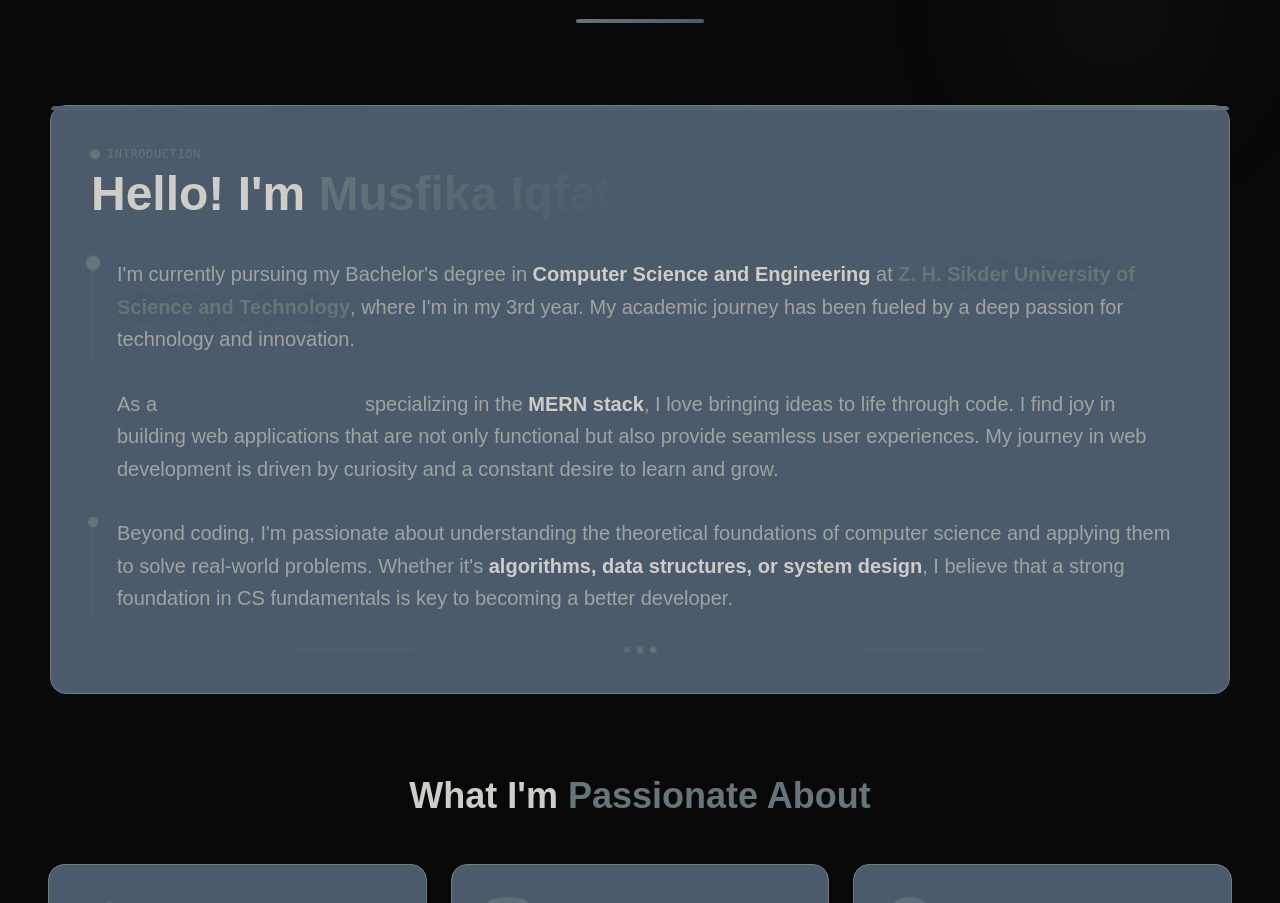
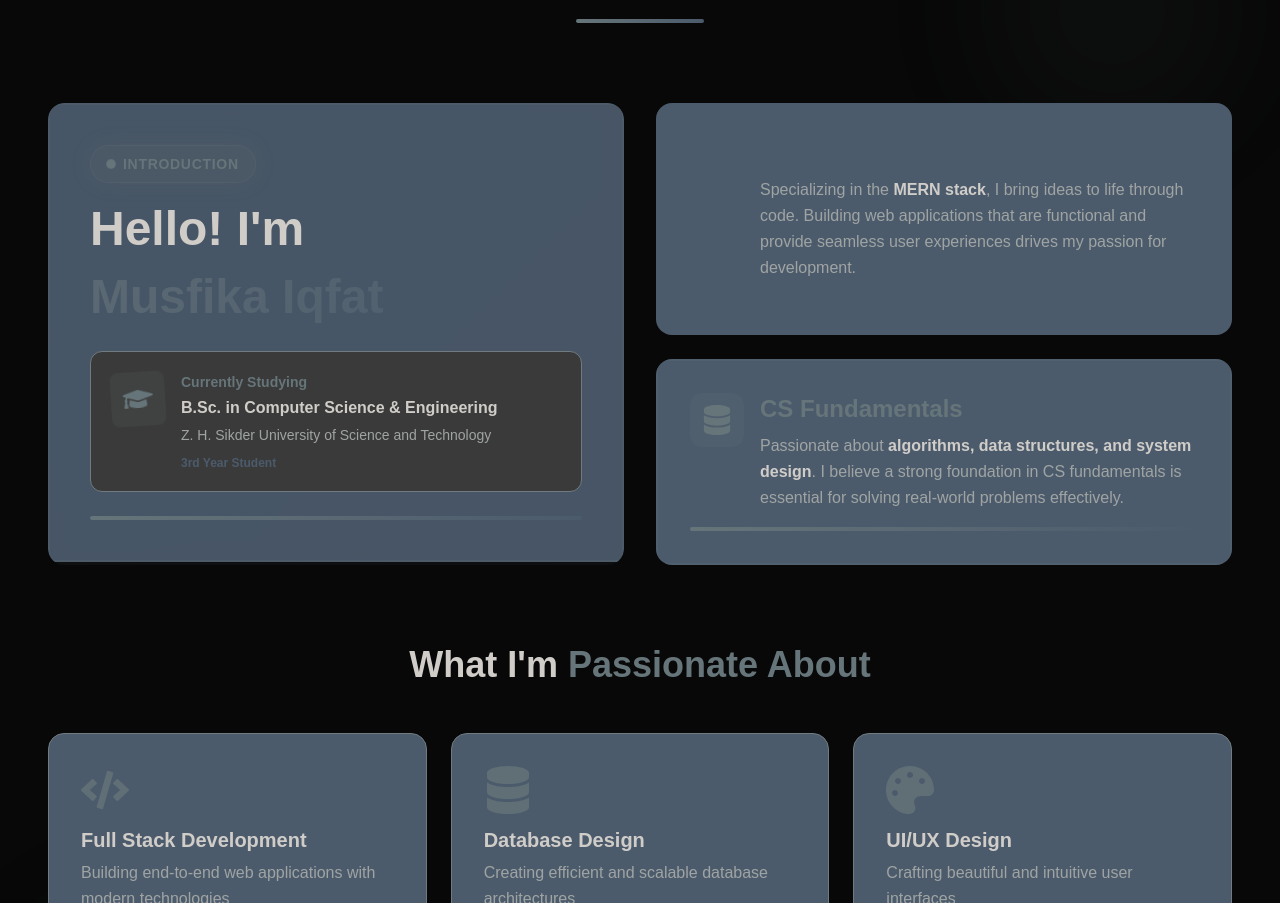
Before and after one commit to musfika21/portfolio, a React (Vite) app: page / in a window 1280 px wide. Shown: the part 997-1900 px from the top of the page. Built offline with nearby package versions, Linux system fonts and the light colour scheme.

Commit message:
changed content

```diff
--- a/src/components/About.jsx
+++ b/src/components/About.jsx
@@ -171,94 +171,91 @@ const About = () => {
         </motion.div>
 
         {/* Main content about me */}
-        <motion.div variants={itemVariants} className="space-y-5 xs:space-y-6 sm:space-y-7 md:space-y-8 w-full">
-          {/* Texts */}
+        <motion.div variants={itemVariants} className="w-full">
           <div className="w-full xs:w-11/12 mx-auto">
-            <div
-              className="relative overflow-hidden group"
+            {/* Modern Grid Layout */}
+            <div className="grid grid-cols-1 lg:grid-cols-2 gap-4 xs:gap-5 sm:gap-6 md:gap-7 lg:gap-8">
+              {/* Left Column - Introduction Card */}
+              <motion.div
+                className="relative overflow-hidden group rounded-2xl"
+                initial={{ opacity: 0, x: -30 }}
+                animate={inView ? { opacity: 1, x: 0 } : { opacity: 0, x: -30 }}
+                transition={{ delay: 0.3, duration: 0.6 }}
               >
-              {/* Animated border gradient */}
+                {/* Animated Background */}
                 <motion.div
-                className="absolute inset-0 rounded-xl sm:rounded-2xl opacity-0 group-hover:opacity-100 transition-opacity duration-500"
+                  className="absolute inset-0"
                   style={{
-                  background: `linear-gradient(135deg, ${colors.accent.primary}40, ${colors.accent.secondary}40, ${colors.accent.primary}40)`,
-                  backgroundSize: '200% 200%',
+                    background: `linear-gradient(135deg, ${colors.accent.primary}15, ${colors.accent.secondary}15)`,
                   }}
                   animate={{
-                  backgroundPosition: ['0% 0%', '100% 100%', '0% 0%'],
+                    backgroundPosition: ['0% 0%', '100% 100%'],
                   }}
                   transition={{
-                  duration: 5,
+                    duration: 10,
                     repeat: Infinity,
-                  ease: "linear",
+                    repeatType: "reverse",
                   }}
                 />
 
-              {/* Content card */}
                 <div
-                className="relative p-5 xs:p-6 sm:p-7 md:p-8 lg:p-10 rounded-xl sm:rounded-2xl backdrop-blur-sm m-[2px]"
+                  className="relative p-6 xs:p-7 sm:p-8 md:p-9 lg:p-10 backdrop-blur-sm"
                   style={{
-                  backgroundColor: colors.bg.card,
-                  border: `1px solid ${colors.accent.border}`,
-                  boxShadow: `0 8px 32px ${colors.accent.primary}10`,
+                    backgroundColor: colors.bg.card + 'F0',
+                    border: `2px solid ${colors.accent.primary}30`,
                   }}
                 >
-                {/* Top accent bar with animation */}
+                  {/* Header */}
+                  <div className="mb-6">
                     <motion.div
-                  className="absolute top-0 left-0 right-0 h-1 rounded-t-xl sm:rounded-t-2xl"
+                      className="inline-flex items-center gap-2 px-4 py-2 rounded-full mb-4"
                       style={{
-                    background: `linear-gradient(90deg, ${colors.accent.primary}, ${colors.accent.secondary}, ${colors.accent.primary})`,
-                    backgroundSize: '200% 100%',
+                        backgroundColor: colors.accent.primary + '20',
+                        border: `1px solid ${colors.accent.primary}40`,
                       }}
                       animate={{
-                    backgroundPosition: ['0% 0%', '100% 0%', '0% 0%'],
-                  }}
-                  transition={{
-                    duration: 3,
-                    repeat: Infinity,
-                    ease: "linear",
-                  }}
-                />
-
-                {/* Greeting with typing effect style */}
-                <motion.div
-                  className="mb-6 xs:mb-7 sm:mb-8 md:mb-10 relative"
-                  initial={{ opacity: 0, x: -20 }}
-                  animate={inView ? { opacity: 1, x: 0 } : { opacity: 0, x: -20 }}
-                  transition={{ delay: 0.3, duration: 0.6 }}
-                >
-                  <div className="flex items-center gap-2 mb-2">
-                    <motion.div
-                      className="w-2 h-2 rounded-full"
-                      style={{ backgroundColor: colors.accent.primary }}
-                      animate={{
-                        scale: [1, 1.3, 1],
-                        opacity: [0.5, 1, 0.5],
+                        boxShadow: [
+                          `0 0 20px ${colors.accent.primary}30`,
+                          `0 0 30px ${colors.accent.primary}50`,
+                          `0 0 20px ${colors.accent.primary}30`,
+                        ],
                       }}
                       transition={{
                         duration: 2,
                         repeat: Infinity,
                       }}
+                    >
+                      <motion.div
+                        className="w-2 h-2 rounded-full"
+                        style={{ backgroundColor: colors.accent.primary }}
+                        animate={{
+                          scale: [1, 1.5, 1],
+                        }}
+                        transition={{
+                          duration: 1.5,
+                          repeat: Infinity,
+                        }}
                       />
                       <span
-                      className="text-xs xs:text-sm font-mono tracking-wider uppercase"
+                        className="text-xs sm:text-sm font-semibold tracking-wider uppercase"
                         style={{ color: colors.accent.primary }}
                       >
                         Introduction
                       </span>
-                  </div>
+                    </motion.div>
+
                     <h3
-                    className="text-xl xs:text-2xl sm:text-3xl md:text-4xl lg:text-5xl font-bold"
+                      className="text-2xl xs:text-3xl sm:text-4xl md:text-5xl font-bold leading-tight"
                       style={{ color: colors.text.primary }}
                     >
                       Hello! I'm{" "}
                       <motion.span
+                        className="block mt-2"
                         style={{
-                        color: colors.accent.primary,
                           background: `linear-gradient(135deg, ${colors.accent.primary}, ${colors.accent.secondary})`,
                           WebkitBackgroundClip: 'text',
                           WebkitTextFillColor: 'transparent',
-                        backgroundClip: 'text',
+                          backgroundSize: '200% 200%',
                         }}
                         animate={{
                           backgroundPosition: ['0% 50%', '100% 50%', '0% 50%'],
@@ -266,157 +263,213 @@ const About = () => {
                         transition={{
                           duration: 5,
                           repeat: Infinity,
-                        ease: "linear",
                         }}
                       >
                         Musfika Iqfat
                       </motion.span>
                     </h3>
-                </motion.div>
+                  </div>
 
-                {/* Content sections with better spacing and icons */}
-                <div className="space-y-5 xs:space-y-6 sm:space-y-7 md:space-y-8">
-                  {/* Section 1 */}
+                  {/* Education Badge */}
                   <motion.div
-                    className="relative pl-4 xs:pl-5 sm:pl-6 border-l-2"
-                    style={{ borderColor: colors.accent.primary + '40' }}
-                    initial={{ opacity: 0, x: -20 }}
-                    animate={inView ? { opacity: 1, x: 0 } : { opacity: 0, x: -20 }}
-                    transition={{ delay: 0.5, duration: 0.6 }}
+                    className="p-5 rounded-xl mb-6"
+                    style={{
+                      backgroundColor: colors.bg.secondary,
+                      border: `1px solid ${colors.accent.border}`,
+                    }}
+                    whileHover={{ scale: 1.02 }}
                   >
+                    <div className="flex items-start gap-4">
                       <motion.div
-                      className="absolute left-[-5px] top-0 w-2.5 h-2.5 rounded-full"
-                      style={{ backgroundColor: colors.accent.primary }}
+                        className="p-3 rounded-lg"
+                        style={{
+                          backgroundColor: colors.accent.primary + '20',
+                        }}
                         animate={{
-                        scale: [1, 1.5, 1],
-                        boxShadow: [`0 0 0 0 ${colors.accent.primary}40`, `0 0 0 6px ${colors.accent.primary}00`, `0 0 0 0 ${colors.accent.primary}40`],
+                          rotate: [0, 5, -5, 0],
                         }}
                         transition={{
-                        duration: 2,
-                        repeat: Infinity,
-                      }}
-                    />
-                    <p
-                      className="text-sm xs:text-base sm:text-lg md:text-xl leading-relaxed"
-                      style={{ color: colors.text.secondary }}
-                    >
-                      I'm currently pursuing my Bachelor's degree in <span style={{ color: colors.text.primary, fontWeight: 600 }}>Computer Science and Engineering</span> at{" "}
-                      <span style={{
-                        color: colors.accent.primary,
-                        fontWeight: 700,
-                        textShadow: `0 0 20px ${colors.accent.primary}30`,
-                      }}>
-                        Z. H. Sikder University of Science and Technology
-                      </span>, where I'm in my 3rd year. My academic journey has been fueled by a deep passion for technology and innovation.
-                    </p>
-                  </motion.div>
-
-                  {/* Section 2 */}
-                  <motion.div
-                    className="relative pl-4 xs:pl-5 sm:pl-6 border-l-2"
-                    style={{ borderColor: colors.accent.secondary + '40' }}
-                    initial={{ opacity: 0, x: -20 }}
-                    animate={inView ? { opacity: 1, x: 0 } : { opacity: 0, x: -20 }}
-                    transition={{ delay: 0.7, duration: 0.6 }}
-                  >
-                    <motion.div
-                      className="absolute left-[-5px] top-0 w-2.5 h-2.5 rounded-full"
-                      style={{ backgroundColor: colors.accent.secondary }}
-                      animate={{
-                        scale: [1, 1.5, 1],
-                        boxShadow: [`0 0 0 0 ${colors.accent.secondary}40`, `0 0 0 6px ${colors.accent.secondary}00`, `0 0 0 0 ${colors.accent.secondary}40`],
-                      }}
-                      transition={{
-                        duration: 2,
-                        repeat: Infinity,
-                        delay: 0.5,
-                      }}
-                    />
-                    <p
-                      className="text-sm xs:text-base sm:text-lg md:text-xl leading-relaxed"
-                      style={{ color: colors.text.secondary }}
-                    >
-                      As a <span style={{ color: colors.accent.secondary, fontWeight: 700 }}>Full Stack Developer</span> specializing in the{" "}
-                      <span style={{ color: colors.text.primary, fontWeight: 600 }}>MERN stack</span>, I love bringing ideas to life through code. I find joy in building web applications that are not only functional but also provide seamless user experiences. My journey in web development is driven by curiosity and a constant desire to learn and grow.
-                    </p>
-                  </motion.div>
-
-                  {/* Section 3 */}
-                  <motion.div
-                    className="relative pl-4 xs:pl-5 sm:pl-6 border-l-2"
-                    style={{ borderColor: colors.accent.primary + '40' }}
-                    initial={{ opacity: 0, x: -20 }}
-                    animate={inView ? { opacity: 1, x: 0 } : { opacity: 0, x: -20 }}
-                    transition={{ delay: 0.9, duration: 0.6 }}
-                  >
-                    <motion.div
-                      className="absolute left-[-5px] top-0 w-2.5 h-2.5 rounded-full"
-                      style={{ backgroundColor: colors.accent.primary }}
-                      animate={{
-                        scale: [1, 1.5, 1],
-                        boxShadow: [`0 0 0 0 ${colors.accent.primary}40`, `0 0 0 6px ${colors.accent.primary}00`, `0 0 0 0 ${colors.accent.primary}40`],
-                      }}
-                      transition={{
-                        duration: 2,
-                        repeat: Infinity,
-                        delay: 1,
-                      }}
-                    />
-                    <p
-                      className="text-sm xs:text-base sm:text-lg md:text-xl leading-relaxed"
-                      style={{ color: colors.text.secondary }}
-                    >
-                      Beyond coding, I'm passionate about understanding the theoretical foundations of computer science and applying them to solve real-world problems. Whether it's{" "}
-                      <span style={{ color: colors.text.primary, fontWeight: 600 }}>algorithms, data structures, or system design</span>, I believe that a strong foundation in CS fundamentals is key to becoming a better developer.
-                    </p>
-                  </motion.div>
-                </div>
-
-                {/* Bottom decorative element */}
-                <motion.div
-                  className="mt-6 xs:mt-7 sm:mt-8 flex items-center gap-2"
-                  initial={{ opacity: 0, y: 10 }}
-                  animate={inView ? { opacity: 1, y: 0 } : { opacity: 0, y: 10 }}
-                  transition={{ delay: 1.1, duration: 0.6 }}
-                >
-                  <motion.div
-                    className="h-px flex-1 rounded-full"
-                    style={{
-                      background: `linear-gradient(90deg, transparent, ${colors.accent.primary}40, transparent)`,
-                    }}
-                  />
-                  <motion.div
-                    className="flex gap-1.5"
-                    animate={{
-                      scale: [1, 1.1, 1],
-                    }}
-                    transition={{
-                      duration: 2,
+                          duration: 4,
                           repeat: Infinity,
                         }}
                       >
-                    {[0, 1, 2].map((i) => (
+                        <FaGraduationCap
+                          className="text-2xl sm:text-3xl"
+                          style={{ color: colors.accent.primary }}
+                        />
+                      </motion.div>
+                      <div className="flex-1">
+                        <p
+                          className="text-xs sm:text-sm font-semibold mb-1"
+                          style={{ color: colors.accent.primary }}
+                        >
+                          Currently Studying
+                        </p>
+                        <p
+                          className="text-sm sm:text-base font-bold mb-1"
+                          style={{ color: colors.text.primary }}
+                        >
+                          B.Sc. in Computer Science & Engineering
+                        </p>
+                        <p
+                          className="text-xs sm:text-sm leading-relaxed"
+                          style={{ color: colors.text.secondary }}
+                        >
+                          Z. H. Sikder University of Science and Technology
+                        </p>
+                        <p
+                          className="text-xs mt-2 font-semibold"
+                          style={{ color: colors.accent.secondary }}
+                        >
+                          3rd Year Student
+                        </p>
+                      </div>
+                    </div>
+                  </motion.div>
+
+                  {/* Bottom Decorative Line */}
                   <motion.div
-                        key={i}
-                        className="w-1.5 h-1.5 rounded-full"
-                        style={{ backgroundColor: colors.accent.primary }}
-                        animate={{
-                          opacity: [0.3, 1, 0.3],
+                    className="h-1 rounded-full mt-6"
+                    style={{
+                      background: `linear-gradient(90deg, ${colors.accent.primary}, ${colors.accent.secondary})`,
                     }}
-                        transition={{
-                          duration: 1.5,
-                          repeat: Infinity,
-                          delay: i * 0.2,
+                    initial={{ width: '0%' }}
+                    animate={inView ? { width: '100%' } : { width: '0%' }}
+                    transition={{ delay: 0.8, duration: 1 }}
+                  />
+                </div>
+              </motion.div>
+
+              {/* Right Column - Experience Cards */}
+              <div className="space-y-4 xs:space-y-5 sm:space-y-6">
+                {/* Full Stack Developer Card */}
+                <motion.div
+                  className="relative overflow-hidden rounded-2xl group"
+                  initial={{ opacity: 0, x: 30 }}
+                  animate={inView ? { opacity: 1, x: 0 } : { opacity: 0, x: 30 }}
+                  transition={{ delay: 0.5, duration: 0.6 }}
+                  whileHover={{ scale: 1.02 }}
+                >
+                  <motion.div
+                    className="absolute inset-0 opacity-0 group-hover:opacity-100"
+                    style={{
+                      background: `linear-gradient(135deg, ${colors.accent.secondary}10, ${colors.accent.primary}10)`,
                     }}
+                    transition={{ duration: 0.3 }}
                   />
-                    ))}
+
+                  <div
+                    className="relative p-6 xs:p-7 sm:p-8"
+                    style={{
+                      backgroundColor: colors.bg.card,
+                      border: `2px solid ${colors.accent.secondary}30`,
+                    }}
+                  >
+                    <div className="flex items-start gap-4 mb-4">
+                      <motion.div
+                        className="p-3 rounded-xl"
+                        style={{
+                          backgroundColor: colors.accent.secondary + '20',
+                        }}
+                        whileHover={{ rotate: 360 }}
+                        transition={{ duration: 0.5 }}
+                      >
+                        <FaLaptopCode
+                          className="text-2xl sm:text-3xl"
+                          style={{ color: colors.accent.secondary }}
+                        />
                       </motion.div>
+                      <div className="flex-1">
+                        <h4
+                          className="text-lg sm:text-xl md:text-2xl font-bold mb-2"
+                          style={{ color: colors.accent.secondary }}
+                        >
+                          Full Stack Developer
+                        </h4>
+                        <p
+                          className="text-sm sm:text-base leading-relaxed"
+                          style={{ color: colors.text.secondary }}
+                        >
+                          Specializing in the <span style={{ color: colors.text.primary, fontWeight: 600 }}>MERN stack</span>, I bring ideas to life through code. Building web applications that are functional and provide seamless user experiences drives my passion for development.
+                        </p>
+                      </div>
+                    </div>
+
                     <motion.div
-                    className="h-px flex-1 rounded-full"
+                      className="h-1 rounded-full"
                       style={{
-                      background: `linear-gradient(90deg, transparent, ${colors.accent.primary}40, transparent)`,
+                        background: `linear-gradient(90deg, ${colors.accent.secondary}, transparent)`,
                       }}
+                      initial={{ width: '0%' }}
+                      animate={inView ? { width: '100%' } : { width: '0%' }}
+                      transition={{ delay: 1, duration: 0.8 }}
                     />
+                  </div>
+                </motion.div>
+
+                {/* CS Fundamentals Card */}
+                <motion.div
+                  className="relative overflow-hidden rounded-2xl group"
+                  initial={{ opacity: 0, x: 30 }}
+                  animate={inView ? { opacity: 1, x: 0 } : { opacity: 0, x: 30 }}
+                  transition={{ delay: 0.7, duration: 0.6 }}
+                  whileHover={{ scale: 1.02 }}
+                >
+                  <motion.div
+                    className="absolute inset-0 opacity-0 group-hover:opacity-100"
+                    style={{
+                      background: `linear-gradient(135deg, ${colors.accent.primary}10, ${colors.accent.secondary}10)`,
+                    }}
+                    transition={{ duration: 0.3 }}
+                  />
+
+                  <div
+                    className="relative p-6 xs:p-7 sm:p-8"
+                    style={{
+                      backgroundColor: colors.bg.card,
+                      border: `2px solid ${colors.accent.primary}30`,
+                    }}
+                  >
+                    <div className="flex items-start gap-4 mb-4">
+                      <motion.div
+                        className="p-3 rounded-xl"
+                        style={{
+                          backgroundColor: colors.accent.primary + '20',
+                        }}
+                        whileHover={{ scale: 1.1 }}
+                        transition={{ duration: 0.3 }}
+                      >
+                        <FaDatabase
+                          className="text-2xl sm:text-3xl"
+                          style={{ color: colors.accent.primary }}
+                        />
+                      </motion.div>
+                      <div className="flex-1">
+                        <h4
+                          className="text-lg sm:text-xl md:text-2xl font-bold mb-2"
+                          style={{ color: colors.accent.primary }}
+                        >
+                          CS Fundamentals
+                        </h4>
+                        <p
+                          className="text-sm sm:text-base leading-relaxed"
+                          style={{ color: colors.text.secondary }}
+                        >
+                          Passionate about <span style={{ color: colors.text.primary, fontWeight: 600 }}>algorithms, data structures, and system design</span>. I believe a strong foundation in CS fundamentals is essential for solving real-world problems effectively.
+                        </p>
+                      </div>
+                    </div>
+
+                    <motion.div
+                      className="h-1 rounded-full"
+                      style={{
+                        background: `linear-gradient(90deg, ${colors.accent.primary}, transparent)`,
+                      }}
+                      initial={{ width: '0%' }}
+                      animate={inView ? { width: '100%' } : { width: '0%' }}
+                      transition={{ delay: 1.2, duration: 0.8 }}
+                    />
+                  </div>
                 </motion.div>
               </div>
             </div>
```
Lines whose indentation alone changed are shown as unchanged.
